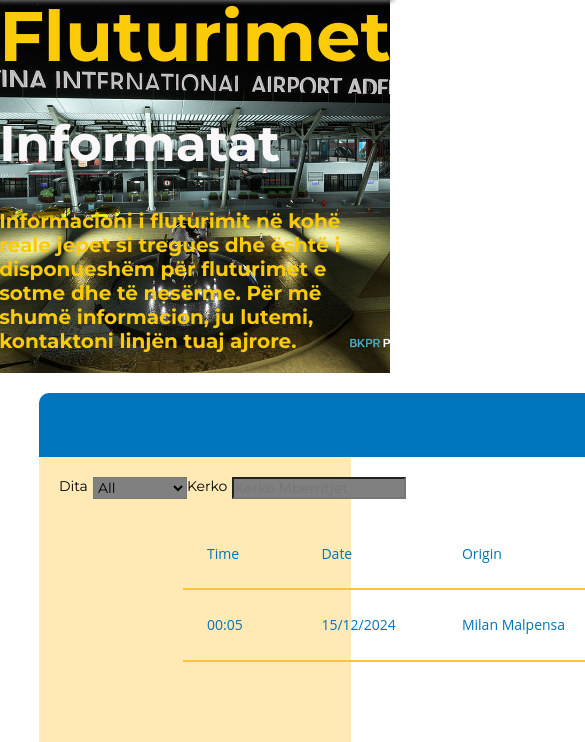
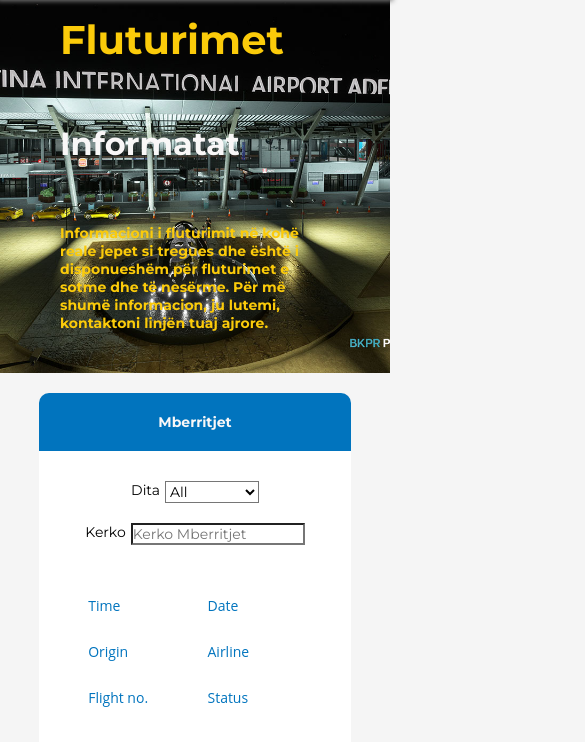
Before and after one commit to olsadomi/UEB24_Gr14, a plain HTML site: page flights.html in a window 390 px wide. Shown: the part 77-819 px from the top of the page, 585 px wide, since content can reach past the window. Drawn offline with nearby package versions, Linux system fonts and the light colour scheme.

Commit message:
made display flexed and positioned correctly

```diff
--- a/flights.css
+++ b/flights.css
@@ -1,165 +1,142 @@
-html{
-   background-color: white  ;
+html {
+    background-color: #f5f5f5;
+    font-size: 16px;
  }
 
-
-#flights-header{
+ #flights-header {
      background: url("Photos/background-flights.jpg");
      background-repeat: no-repeat;
-    background-size: auto;
      background-size: cover;
      background-position: center;
-  background-repeat: no-repeat;
      height: 450px;
      display: flex;
      align-items: center;
      justify-content: center;
      text-align: center;
-
  }
 
-.header{
-
+ .header {
      display: flex;
      align-items: flex-start;
      flex-direction: column;
      justify-content: flex-start;
      margin: 30px;
-
  }
 
-
-.container{
+ .container {
      display: flex;
      flex-direction: column;
      justify-content: center;
-    width: 1440px;
+     width: 100%;
+     max-width: 1440px;
+     margin: 0 auto;
  }
 
-
-
-#title1{
-
+ #title1 {
      text-align: left;
      padding-top: 50px;
-    color:#FBCB0A;
-    font-size: 70px;
+     color: #FBCB0A;
+     font-size: 4.375rem;
      font-weight: bolder;
      position: relative;
  }
 
-#title2{
+ #title2 {
      text-align: center;
-    font-size:50px;
+     font-size: 3.125rem;
      font-weight: bolder;
      position: relative;
-    color:#F9F7F7;
-    line-height: 10px;
+     color: #F9F7F7;
+     line-height: 1.25;
  }
 
-#title3{
+ #title3 {
      text-align: center;
-    font-size: 20px;
+     font-size: 1.25rem;
      font-weight: bold;
-    color:#F9F7F7;
+     color: #F9F7F7;
  }
 
-#tekst{
+ #tekst {
      text-align: left;
      font-weight: bold;
      color: #FBCB0A;
-    font-size: 20px;
+     font-size: 1.25rem;
  }
-.row{
+
+ .row {
      margin-top: 20px;
      margin-bottom: 0px;
      padding: 20px;
-    background-color:#0174BE ;
+     background-color: #0174BE;
      text-align: center;
      border-top-left-radius: 10px;
      border-top-right-radius: 10px;
  }
 
-#rowArrivals{
-    font-size: 25px;
+ #rowArrivals {
+     font-size: 1.5625rem;
      font-weight: bolder;
-    color:#F9F7F7;
+     color: #F9F7F7;
  }
 
-.search{
+ .search {
+    flex-direction: column;
+    padding: 15px;
      display: flex;
      flex-direction: row;
      align-items: flex-start;
-    justify-content:space-around;
-    background-color: #ffe9b4;
-
+     justify-content: space-around;
+     background-color: white;
+     padding: 10px;
+     flex-wrap: wrap;
  }
 
-
-
-
-#srchArr{
-   background-color: gray;
+ #srchArr,
+ #selectdate {
+    background-color: white;
  }
 
-#box2{
+ #box2 {
      padding: 20px;
      border-bottom: none;
      margin-bottom: 0px;
-
  }
 
-
-
-#selectdate{
-     background-color: gray;
-}
-
-.flights-arritjet-container{
-    background-color:#ffe9b4 ;
+ .flights-arritjet-container {
+     background-color: white;
      padding: 0 0 64px;
      box-sizing: border-box;
      min-height: 400px;
      border-bottom-left-radius: 10px;
      border-bottom-right-radius: 10px;
+     width: 100%;
+     max-width: 1440px;
+     margin: 0 auto;
  }
 
-
-.flights-arritjet-container ul{
+ .flights-arritjet-container ul {
      margin: 0;
      padding: 0;
  }
 
-ul{
+ ul {
      list-style-type: none;
  }
 
-
-#flights-container1{
+ #flights-container1 {
      margin: 0;
      padding: 0;
-
  }
 
-.constraint{
-    width: 1440px;
+ .constraint {
+     width: 100%;
      margin: 0 auto;
      position: relative;
  }
 
-
-/*The code below does something but i cant figure out what is changed between them*/
-
-/* .flights-arritjet-container ul li ul {
-    border-bottom: 1px solid #fade9e ;
-    display: grid;
-    grid-auto-columns: minmax(0, .4fr) minmax(0, .5fr) minmax(0, 1fr) minmax(0, 1fr) minmax(0, .6fr) minmax(0, .5fr) minmax(48px, 48px);
-    grid-auto-flow: column;
-    padding: 0;
-} */
-
  .flights-arritjet-container ul li ul {
-    border-bottom: 2px solid #FFC436;
+     border-bottom: 2px solid ;
      display: grid;
      grid-template-columns: 0.4fr 0.5fr 1fr 1fr 0.6fr 0.5fr 48px;
      gap: 10px;
@@ -167,45 +144,15 @@ ul{
      list-style: none;
  }
 
-
-
-
-.flights-arritjet-container ul{
-    margin: 0;
-    padding: 0;
-    text-decoration: none;
-}
-
-/*The code below doesnt change anything, can delete but might wanna try to figure out what it does*/
-
-
-/* .flights-arritjet-container ul li:first-child ul li:last-child {
-    padding: 24px 8px;
-  }
-  */
-
-/* .flights-arritjet-container ul li:not(:first-child) ul li:first-child {
-    z-index: 2;
-  } */
-
-/* .flights-arritjet-container ul li:not(:first-child) ul li {
-    background-color: transparent;
-    position: relative;
-    top: 0;
-  } */
-
  .flights-arritjet-container ul li ul li {
      font-family: Open Sans, sans-serif;
      font-style: normal;
      font-weight: 400;
      line-height: 1.5em;
-    color:#0174be;
+     color: #0174be;
      padding: 24px 24px;
-
-
      border-bottom: none;
      background-color: transparent;
-
  }
 
  .flights-arritjet-container ul li ul li .link {
@@ -214,13 +161,12 @@ ul{
      font-weight: bold;
  }
 
-.link{
+ .link {
      cursor: pointer;
      position: relative;
-
  }
 
-span{
+ span {
      font-size: 1em;
      line-height: 1.5em;
  }
@@ -231,20 +177,90 @@ span{
      opacity: 1;
      right: 0;
      top: 0;
-
  }
 
-  .link svg{
+ .link svg {
      position: absolute;
      transition: all 150ms ease-in-out;
  }
 
-a{
+ a {
      text-decoration: none;
      font-family: Open Sans, sans-serif;
-
  }
 
-.flights-nisjet{
+ .flights-nisjet {
      margin: 20px;
  }
+
+
+ @media (max-width: 768px) {
+     #title1 {
+         font-size: 3rem;
+     }
+
+     #title2 {
+         font-size: 2.5rem;
+     }
+
+     #title3 {
+         font-size: 1rem;
+     }
+
+     #tekst {
+         font-size: 1rem;
+     }
+
+     .container {
+         padding: 0 15px;
+     }
+
+
+
+     .flights-arritjet-container {
+         padding: 20px;
+     }
+
+     .flights-arritjet-container ul li ul {
+         grid-template-columns: 1fr 1fr 1fr 1fr;
+         gap: 5px;
+     }
+
+     .flights-arritjet-container ul li ul li {
+         padding: 15px;
+     }
+ }
+
+ @media (max-width: 480px) {
+     #title1 {
+         font-size: 2.5rem;
+     }
+
+     #title2 {
+         font-size: 2rem;
+     }
+
+     #title3 {
+         font-size: 0.875rem;
+     }
+
+     #tekst {
+         font-size: 0.875rem;
+     }
+
+     .container {
+         padding: 0 10px;
+     }
+
+     .flights-arritjet-container {
+         padding: 10px;
+     }
+
+     .flights-arritjet-container ul li ul {
+         grid-template-columns: 1fr 1fr;
+     }
+
+     .flights-arritjet-container ul li ul li {
+         padding: 10px;
+     }
+ }
```
Lines whose indentation alone changed are shown as unchanged.
